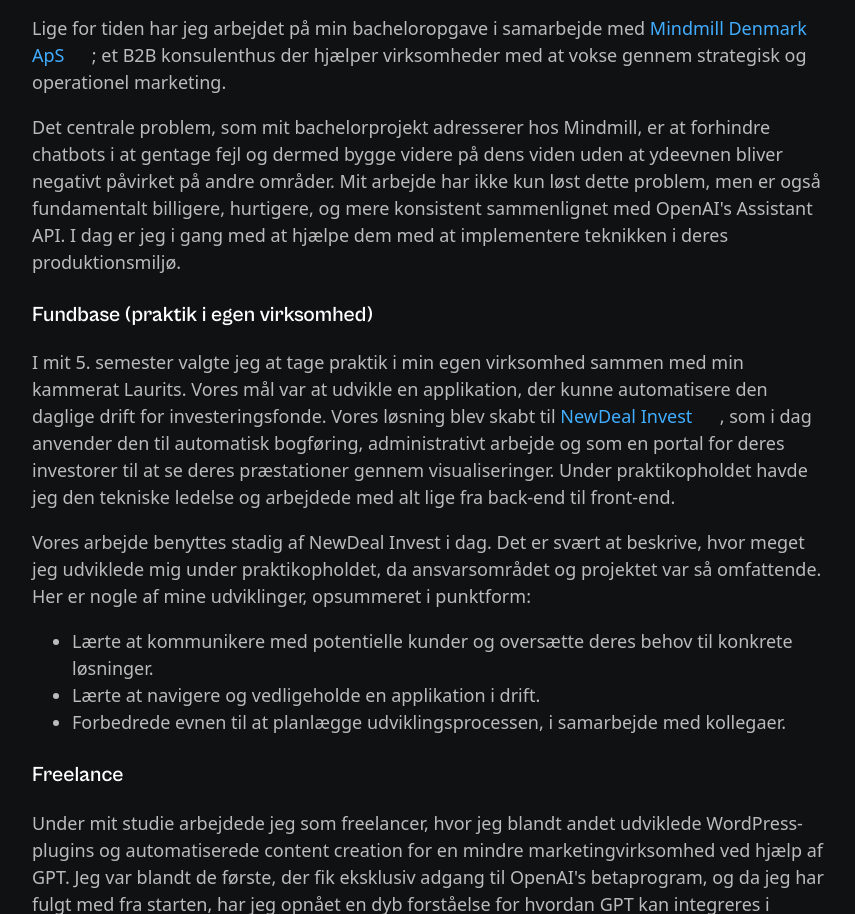
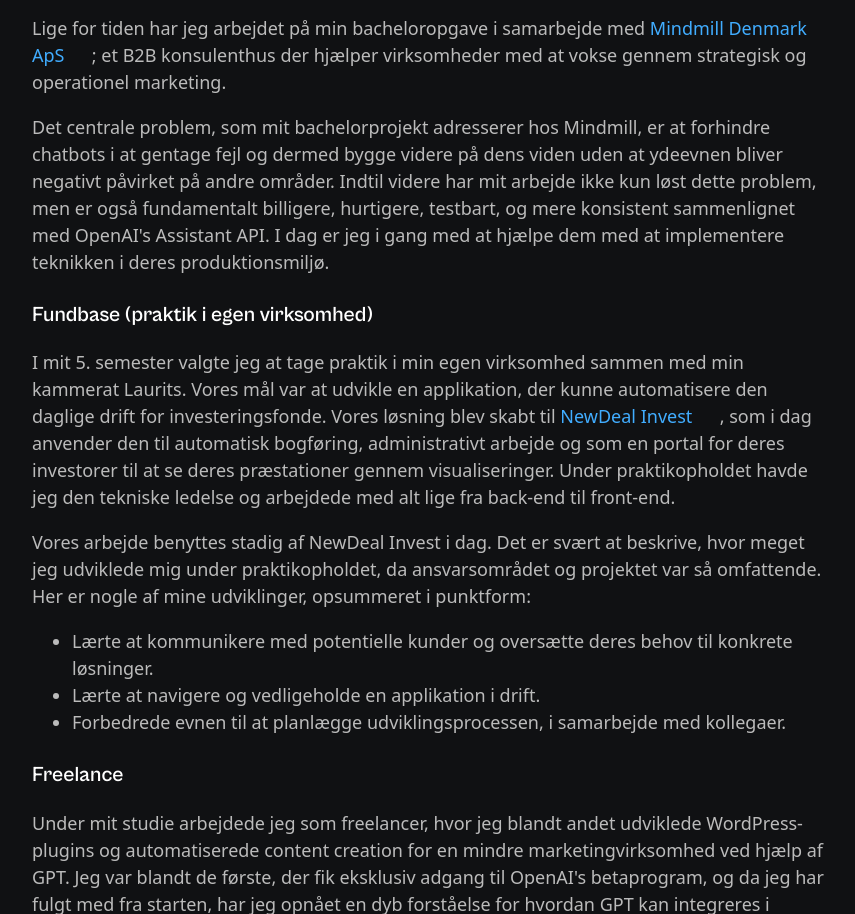
Before and after one commit to lassebomh/bomh.net, an Astro site: page / in a window 1280 px wide. Shown: the part 1057-1971 px from the top of the page, without its empty margins (208-1063 px from the left). Built offline with nearby package versions, Linux system fonts and the light colour scheme; Astro itself is replaced by a stand-in of ours; some icons are missing.

Commit message:
Update index.astro

```diff
--- a/src/pages/index.astro
+++ b/src/pages/index.astro
@@ -78,7 +78,7 @@
 			Lige for tiden har jeg arbejdet på min bacheloropgave i samarbejde med <a href="https://www.mindmill.dk/cases/">Mindmill Denmark ApS <LinkIcon /></a>; et B2B konsulenthus der hjælper virksomheder med at vokse gennem strategisk og operationel marketing.
 		</p>
 		<p>
-			Det centrale problem, som mit bachelorprojekt adresserer hos Mindmill, er at forhindre chatbots i at gentage fejl og dermed bygge videre på dens viden uden at ydeevnen bliver negativt påvirket på andre områder. Mit arbejde har ikke kun løst dette problem, men er også fundamentalt billigere, hurtigere, og mere konsistent sammenlignet med OpenAI's Assistant API. I dag er jeg i gang med at hjælpe dem med at implementere teknikken i deres produktionsmiljø.
+			Det centrale problem, som mit bachelorprojekt adresserer hos Mindmill, er at forhindre chatbots i at gentage fejl og dermed bygge videre på dens viden uden at ydeevnen bliver negativt påvirket på andre områder. Indtil videre har mit arbejde ikke kun løst dette problem, men er også fundamentalt billigere, hurtigere, testbart, og mere konsistent sammenlignet med OpenAI's Assistant API. I dag er jeg i gang med at hjælpe dem med at implementere teknikken i deres produktionsmiljø.
 		</p>
 
 		<h3>Fundbase (praktik i egen virksomhed)</h3>
```
